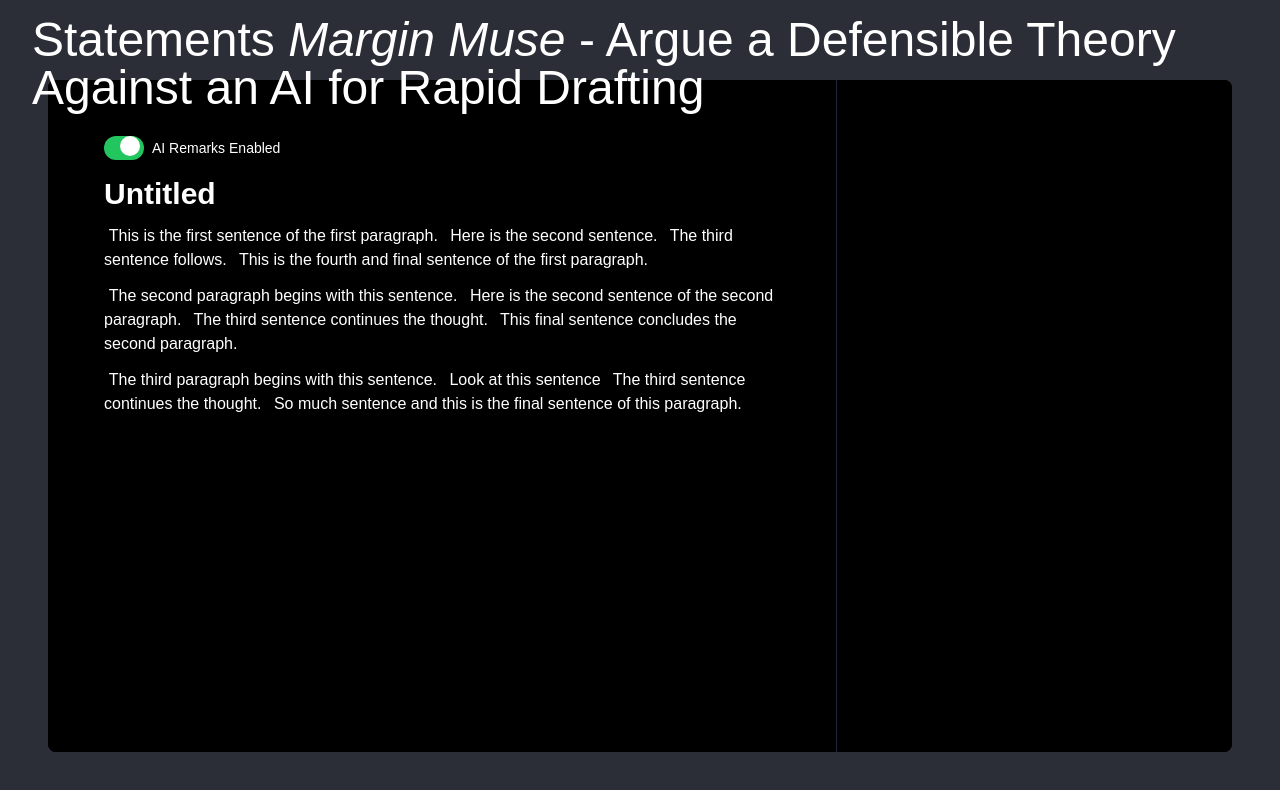
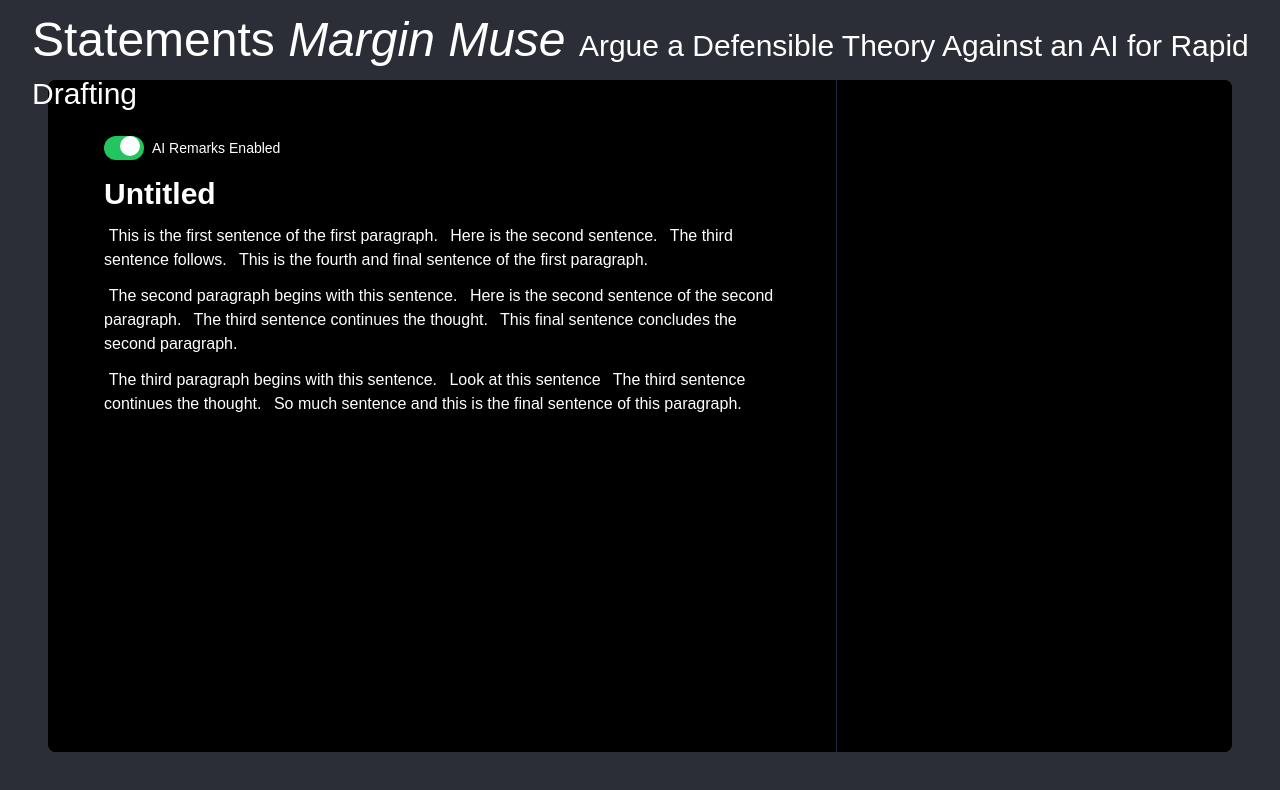
Before and after one commit to statementsapp/statements_v3, a Next.js app: page / in a window 1280 px wide. Shown: the top 790 px of the page. Built offline with nearby package versions, Linux system fonts and the light colour scheme.

Commit message:
no deletions just yet

```diff
--- a/app/page.tsx
+++ b/app/page.tsx
@@ -12,7 +12,7 @@ export default function Home() {
     <main className="min-h-screen bg-[#2b2e36] text-white relative overflow-hidden font-['Arial']">
       <div className="absolute top-4 left-4 z-10 flex items-center">
         <div className="ml-4">
-          <h1 className="text-5xl">Statements <i>Margin Muse</i> - Argue a Defensible Theory Against an AI for Rapid Drafting</h1>
+          <h1 className="text-5xl">Statements <i>Margin Muse</i> <span className="text-3xl">Argue a Defensible Theory Against an AI for Rapid Drafting</span></h1>
         </div>
       </div>
 
--- a/components/CursorSpace.tsx
+++ b/components/CursorSpace.tsx
@@ -62,9 +62,9 @@ export const CursorSpace = forwardRef<
         inputRef.current.textContent = '';
       }
     } else if (e.key === 'Backspace' && content.trim() === '' && !isSeparator) {
-      e.preventDefault();
+      // e.preventDefault();
 
-      invertPrecedingSentenceColors();
+      // invertPrecedingSentenceColors();
     }
   };
 
```
